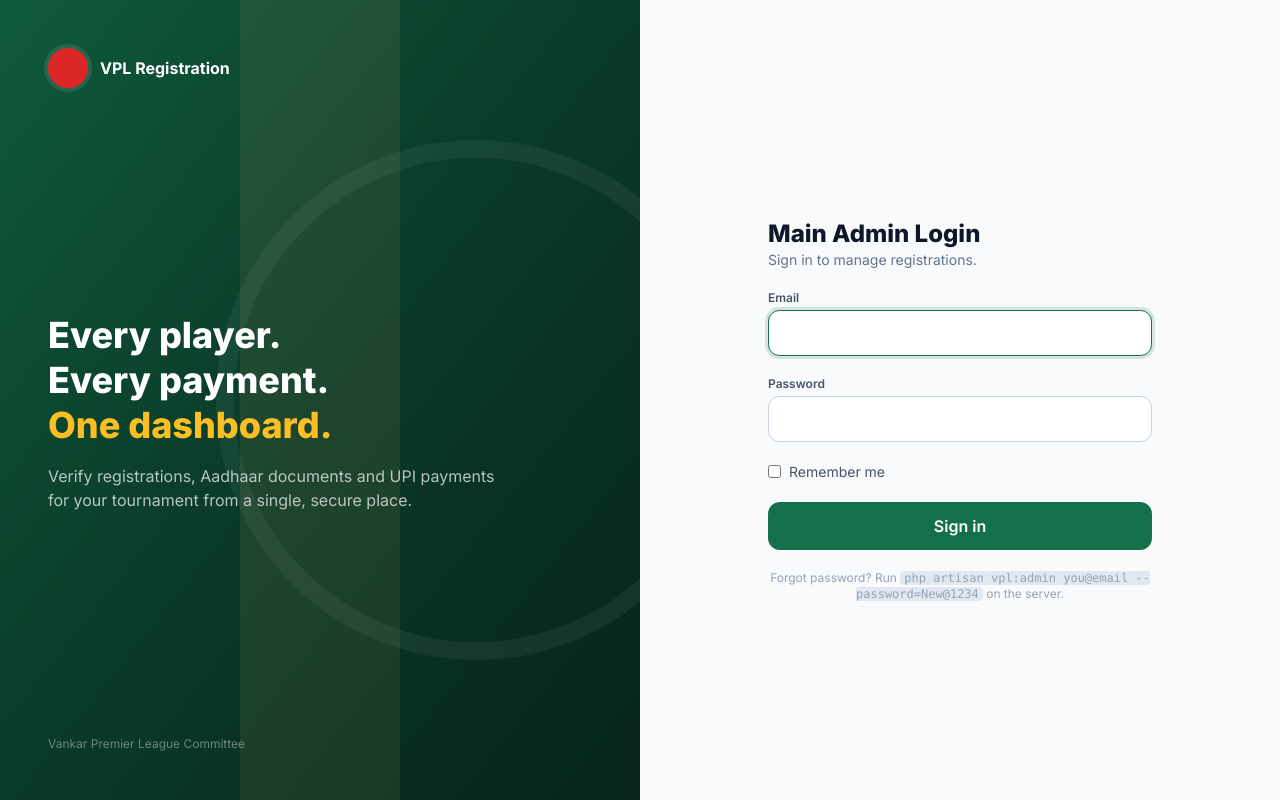
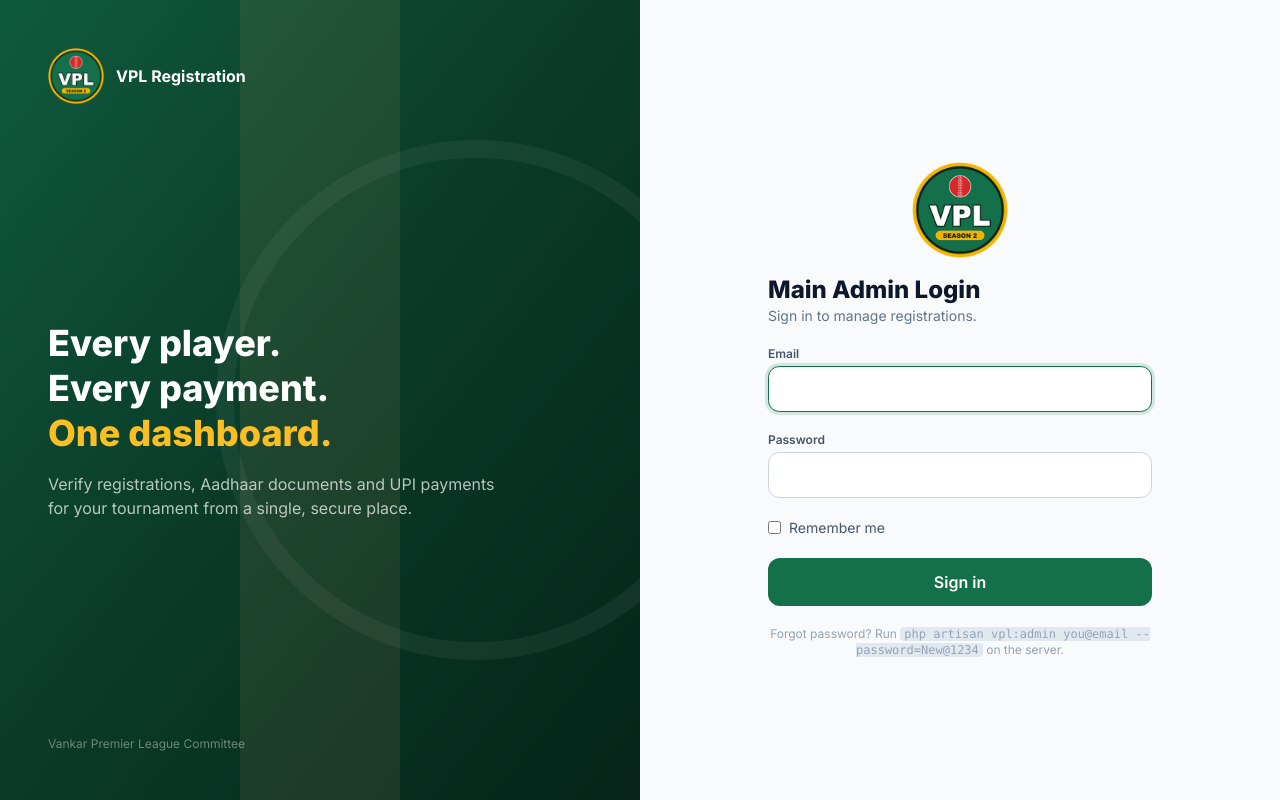
Before and after one commit to rkgupta-rajiv/vpl-admin, a Laravel app: page /admin/login in a window 1280 px wide. Run offline with Laravel 12, Linux system fonts and the light colour scheme; data comes from the database, SQL or seed files in the repository.

Commit message:
Add VPL logo and favicon to admin panel

```diff
--- a/resources/views/admin/auth/login.blade.php
+++ b/resources/views/admin/auth/login.blade.php
@@ -3,6 +3,7 @@
 <head>
     <meta charset="utf-8"><meta name="viewport" content="width=device-width, initial-scale=1">
     <title>Admin Login · {{ \App\Models\Setting::get('app_name') }}</title>
+    <link rel="icon" href="{{ asset('favicon.ico') }}">
     <link rel="stylesheet" href="{{ asset('css/admin.css') }}?v={{ @filemtime(public_path('css/admin.css')) }}">
     <link href="https://fonts.googleapis.com/css2?family=Inter:wght@400;600;700;800&display=swap" rel="stylesheet">
     <style>body{font-family:Inter,system-ui,sans-serif}.field{display:block;width:100%;border-radius:.7rem;border:1px solid #cbd5e1;padding:.7rem .9rem;font-size:.9rem}.field:focus{outline:none;border-color:#13704a;box-shadow:0 0 0 3px rgba(19,112,74,.15)}</style>
@@ -14,7 +15,7 @@
         <div class="absolute -right-24 top-1/2 h-[520px] w-[520px] -translate-y-1/2 rounded-full border-[18px] border-white/5"></div>
         <div class="absolute left-1/2 top-0 h-full w-40 -translate-x-1/2 bg-[#c9a66b]/10"></div>
         <div class="relative flex h-full flex-col justify-between p-12 text-white">
-            <div class="flex items-center gap-3"><div class="h-10 w-10 rounded-full bg-red-600 ring-4 ring-white/10"></div><span class="font-bold">{{ \App\Models\Setting::get('app_name') }}</span></div>
+            <div class="flex items-center gap-3"><img src="{{ asset('images/vpl-logo.png') }}" alt="VPL" style="width:56px;height:56px"><span class="font-bold">{{ \App\Models\Setting::get('app_name') }}</span></div>
             <div>
                 <h1 class="text-4xl font-extrabold leading-tight">Every player.<br>Every payment.<br><span class="text-amber-400">One dashboard.</span></h1>
                 <p class="mt-4 max-w-md text-white/70">Verify registrations, Aadhaar documents and UPI payments for your tournament from a single, secure place.</p>
@@ -26,6 +27,7 @@
         <form method="POST" action="{{ route('admin.login.submit') }}" class="w-full max-w-sm space-y-5">
             @csrf
             <div>
+                <img src="{{ asset('images/vpl-logo.png') }}" alt="VPL" style="width:96px;height:96px;margin:0 auto 16px;display:block">
                 <h2 class="text-2xl font-extrabold text-slate-900">Main Admin Login</h2>
                 <p class="text-sm text-slate-500">Sign in to manage registrations.</p>
             </div>
--- a/resources/views/layouts/admin.blade.php
+++ b/resources/views/layouts/admin.blade.php
@@ -5,6 +5,7 @@
     <meta name="viewport" content="width=device-width, initial-scale=1">
     <meta name="csrf-token" content="{{ csrf_token() }}">
     <title>@yield('title', 'Dashboard') · {{ \App\Models\Setting::get('app_name') }} Admin</title>
+    <link rel="icon" href="{{ asset('favicon.ico') }}">
     <link rel="stylesheet" href="{{ asset('css/admin.css') }}?v={{ @filemtime(public_path('css/admin.css')) }}">
     <link rel="preconnect" href="https://fonts.googleapis.com"><link href="https://fonts.googleapis.com/css2?family=Inter:wght@400;500;600;700;800&display=swap" rel="stylesheet">
     <style>
@@ -30,7 +31,7 @@
     {{-- Sidebar --}}
     <aside id="sidebar" class="fixed inset-y-0 left-0 z-40 w-64 -translate-x-full bg-pitch-950 text-pitch-100 transition-transform lg:static lg:translate-x-0">
         <div class="flex h-16 items-center gap-3 border-b border-white/10 px-5">
-            <div class="grid h-9 w-9 place-items-center rounded-full bg-red-600 shadow-inner ring-2 ring-white/20"><span class="h-full w-0.5 bg-white/70"></span></div>
+            <img src="{{ asset('images/vpl-logo.png') }}" alt="VPL" style="width:40px;height:40px">
             <div>
                 <div class="text-sm font-bold text-white">{{ \App\Models\Setting::get('app_name') }}</div>
                 <div class="text-[11px] text-pitch-100/60">Main Admin</div>
```
Also changed, not shown: public/favicon.ico, public/images/vpl-logo.png (added).
